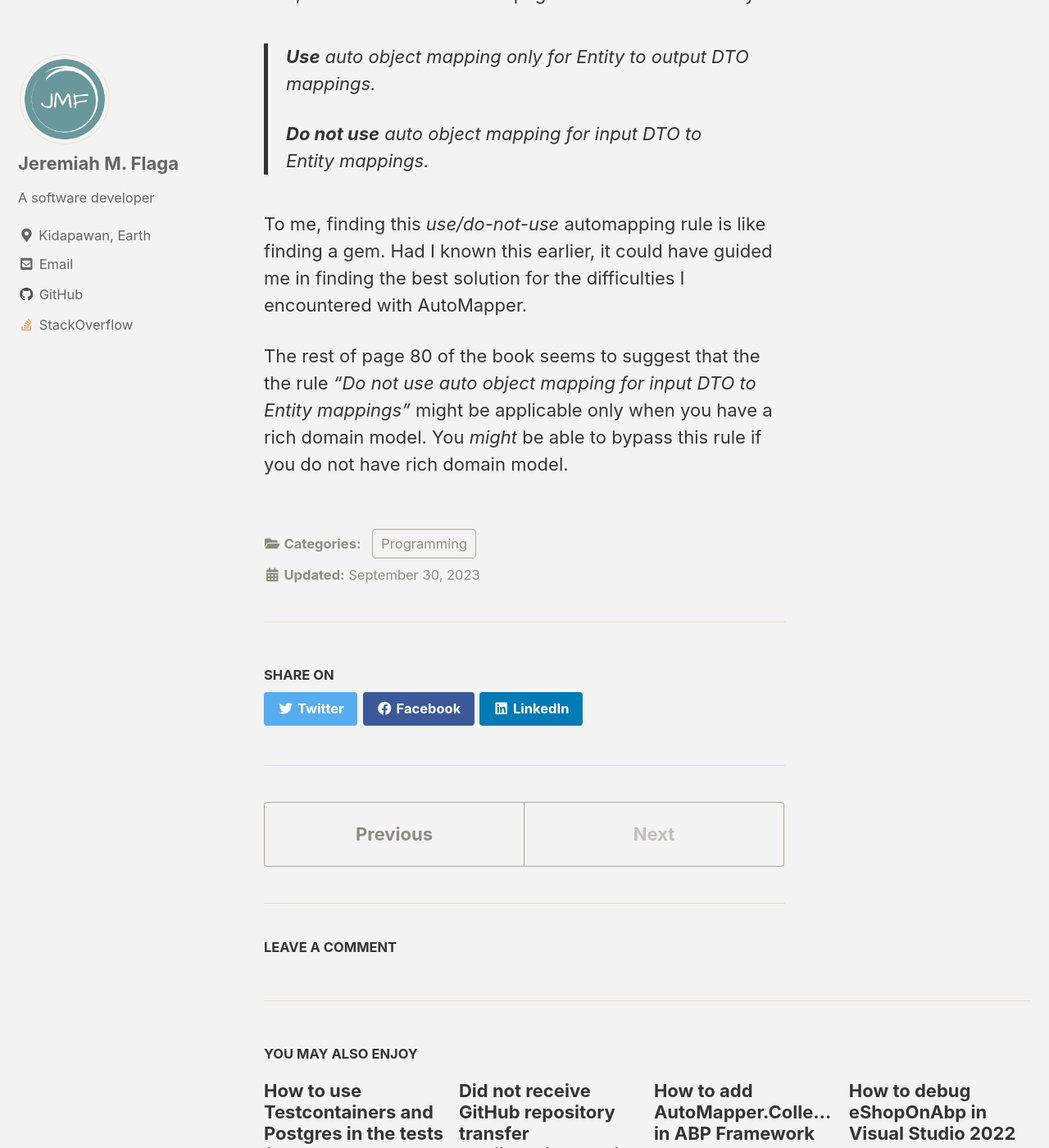
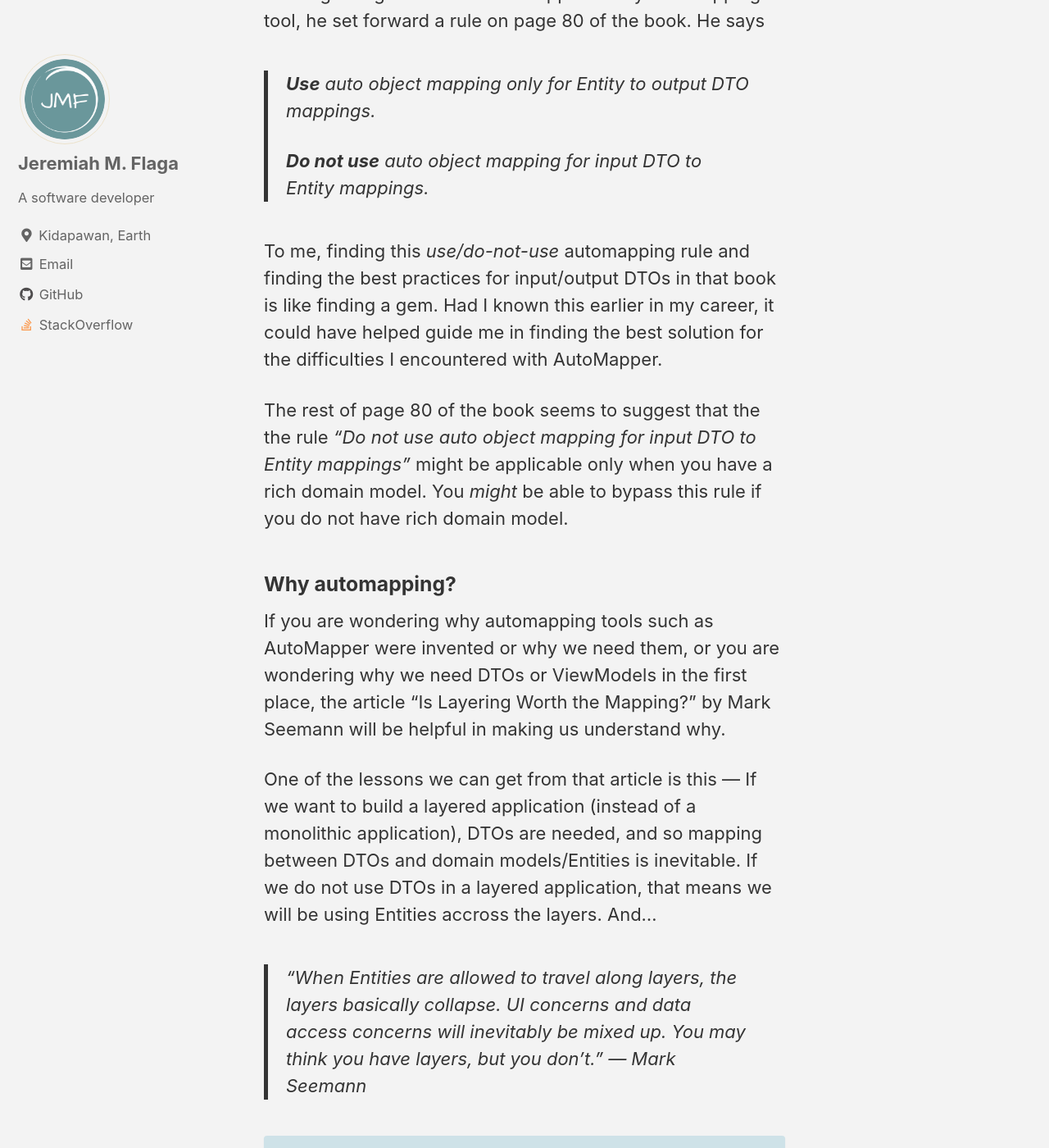
Before and after one commit to jflaga/jflaga.github.io, a Jekyll site: the page built from _posts/2023/2023-09-30-a-good-rule-when-using-AutoMapper-10da79a.md, in a window 1280 px wide and 1400 px high, scrolled down 2005 px. Shown: the whole window at 82% size. Built offline with Jekyll 4.4.1, drawn with Linux system fonts in a browser that asks for light colours; cached includes are drawn as plain includes; comment, search, counter and statistics services are not loaded; some of the changed text lies outside the part shown.

Commit message:
post: updated A good rule when using AutoMapper

```diff
--- a/_posts/2023/2023-09-30-a-good-rule-when-using-AutoMapper-10da79a.md
+++ b/_posts/2023/2023-09-30-a-good-rule-when-using-AutoMapper-10da79a.md
@@ -19,7 +19,7 @@ I've had bad experiences with AutoMapper in at least two codebases I was involve
 
 Because of those experiences, I promised myself never to use AutoMapper again. And if I will be involved in a codebase which uses it, I might suggest to slowly remove AutoMapper from the codebase and use manual mapping instead.
 
-That was the case until I read the free ebook ["Implementing Domain Driven Design"](https://abp.io/books/implementing-domain-driven-design) by Halil İbrahim Kalkan, the creator of [ABP Framework](https://abp.io/).
+That was the case until I read the free ebook ["Implementing Domain Driven Design: A practical guide for implementing DDD with ABP Framework"](https://abp.io/books/implementing-domain-driven-design) by Halil İbrahim Kalkan, the creator of [ABP Framework](https://abp.io/).
 
 On page 70 of the book he says
 
@@ -28,9 +28,9 @@ methods) have different nature than **Output DTOs** (those are
 returned from the Application Service methods). So, they will be
 treated differently.
 
-I've known about using different or separate `ViewModels` as parameter for each action method in ASP.NET MVC Controllers to [prevent overposting attacks](https://www.hanselman.com/blog/aspnet-overpostingmass-assignment-model-binding-security), but I can't remember of having read anything  which classifies ViewModels or DTOs as input vs output.
+I've known about using different or separate `ViewModels` as parameter for each action method in ASP.NET MVC Controllers to [prevent overposting attacks](https://www.hanselman.com/blog/aspnet-overpostingmass-assignment-model-binding-security), but I can't remember of having read or heard of anything which classifies ViewModels or DTOs as input vs output.
 
-I don't know whether Halil got this idea from others, or whether he came up with this by himself from his own experiences, but this differentation betweeen input and output DTOs is very good stuff.
+I don't know whether Halil got this idea from others, or whether he came up with this by himself from his own experiences, but this differentation betweeen input and output DTOs is a very good idea.
 
 In the book, he gave some best practices for input and output DTOs.
 
@@ -56,6 +56,20 @@ And regarding the use of AutoMapper or any automapping tool, he set forward a ru
 >
 > **Do not use** auto object mapping for input DTO to Entity mappings.
 
-To me, finding this _use/do-not-use_ automapping rule is like finding a gem. Had I known this earlier, it could have guided me in finding the best solution for the difficulties I encountered with AutoMapper.
+To me, finding this _use/do-not-use_ automapping rule and finding the best practices for input/output DTOs in that book is like finding a gem. Had I known this earlier in my career, it could have helped guide me in finding the best solution for the difficulties I encountered with AutoMapper.
 
 The rest of page 80 of the book seems to suggest that the the rule _"Do not use auto object mapping for input DTO to Entity mappings"_ might be applicable only when you have a rich domain model. You _might_ be able to bypass this rule if you do not have rich domain model.
+
+
+### Why automapping?
+
+If you are wondering why automapping tools such as AutoMapper were invented or why we need them, or you are wondering why we need DTOs or ViewModels in the first place, the article ["Is Layering Worth the Mapping?"](https://blog.ploeh.dk/2012/02/09/IsLayeringWorththeMapping/) by Mark Seemann will be helpful in making us understand why.
+
+One of the lessons we can get from that article is this --- If we want to build a layered application (instead of a monolithic application), DTOs are needed, and so mapping between DTOs and domain models/Entities is inevitable. If we do not use DTOs in a layered application, that means we will be using Entities accross the layers. And...
+
+> "When Entities are allowed to travel along layers, the layers basically collapse. UI concerns and data access concerns will inevitably be mixed up. You may think you have layers, but you don't."
+> --- Mark Seemann
+
+
+{: .notice--info }
+If you want to build a [layered application](https://blog.ploeh.dk/2013/12/03/layers-onions-ports-adapters-its-all-the-same/) please consider using [ABP Framework](https://abp.io/). If you use this framework, you app will be structured according to [Clean Architecture](https://blog.cleancoder.com/uncle-bob/2012/08/13/the-clean-architecture.html) principles. This will help your team focus on implementing business features instead of spending a lot of time thinking about the architecture of your software.
```
Also changed, not shown: other parts of _posts/2023/2023-09-30-a-good-rule-when-using-AutoMapper-10da79a.md (+1 -1 lines).
